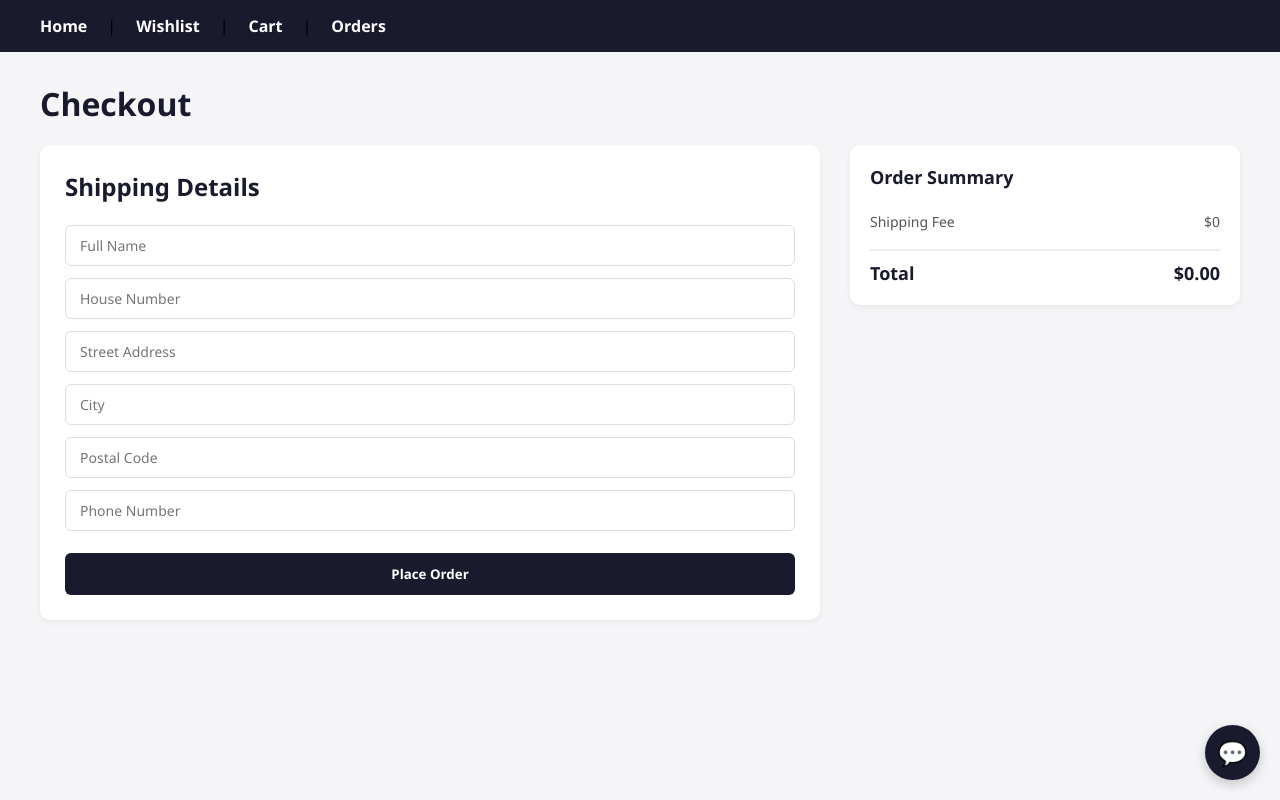
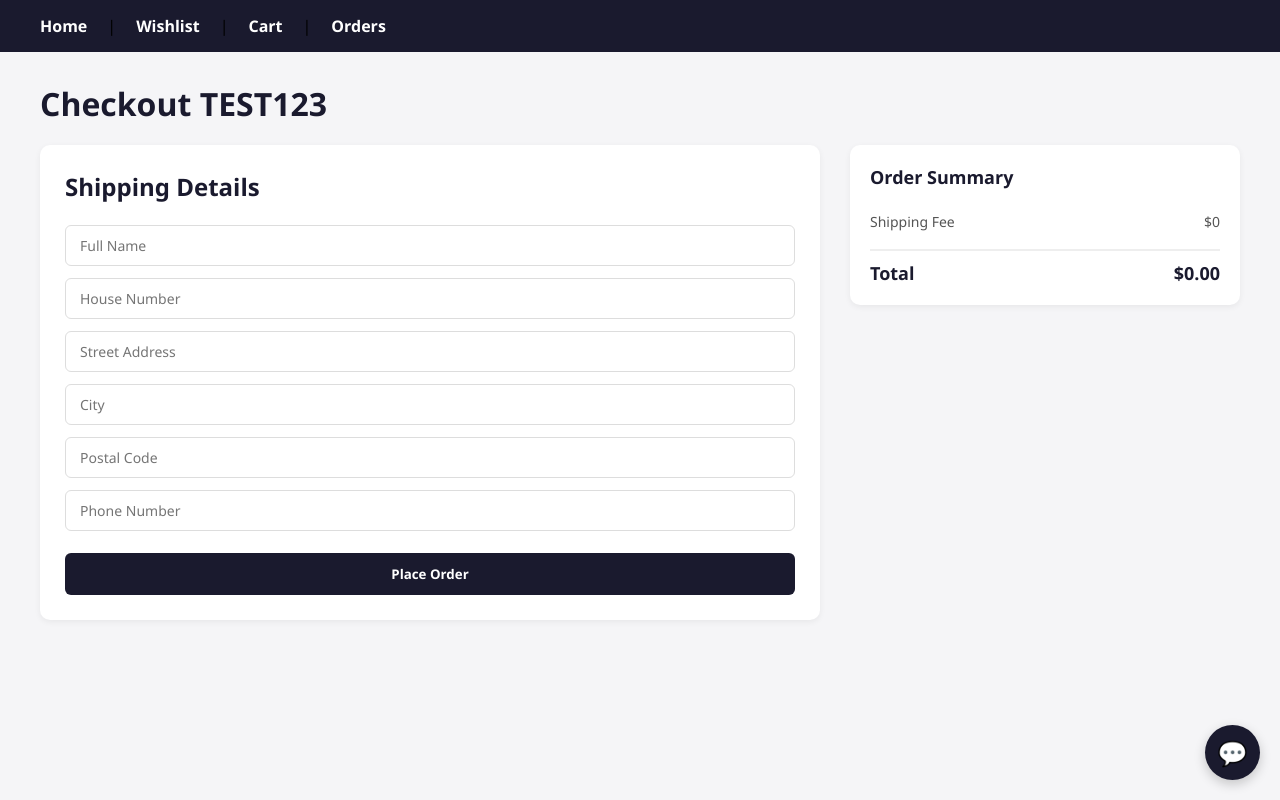
Before and after one commit to aleesha112/ecommerce-app, a React (Vite) app: page /checkout in a window 1280 px wide. Built offline with nearby package versions, Linux system fonts and the light colour scheme.

Commit message:
Test deployment sync

```diff
--- a/src/pages/Checkout.jsx
+++ b/src/pages/Checkout.jsx
@@ -20,6 +20,7 @@ function Checkout() {
 
   function handlePlaceOrder(e) {
   e.preventDefault()
+  console.log("DEBUG - discountAmount:", discountAmount, "subtotal:", totalPrice)
 
   const orderData = {
     fullName,
@@ -27,6 +28,9 @@ function Checkout() {
     postalCode,
     phone,
     items: cartItems,
+    subtotal: totalPrice.toFixed(2),
+    discount: discountAmount.toFixed(2),
+    shipping: shippingFee,
     total: grandTotal.toFixed(2)
   }
 
@@ -45,7 +49,7 @@ function Checkout() {
 
     return (
     <div className="checkout-page">
-      <h1>Checkout</h1>
+      <h1>Checkout TEST123</h1>
 
       <div className="checkout-layout">
         <form className="checkout-form" onSubmit={handlePlaceOrder}>
```
Lines whose indentation alone changed are shown as unchanged.
